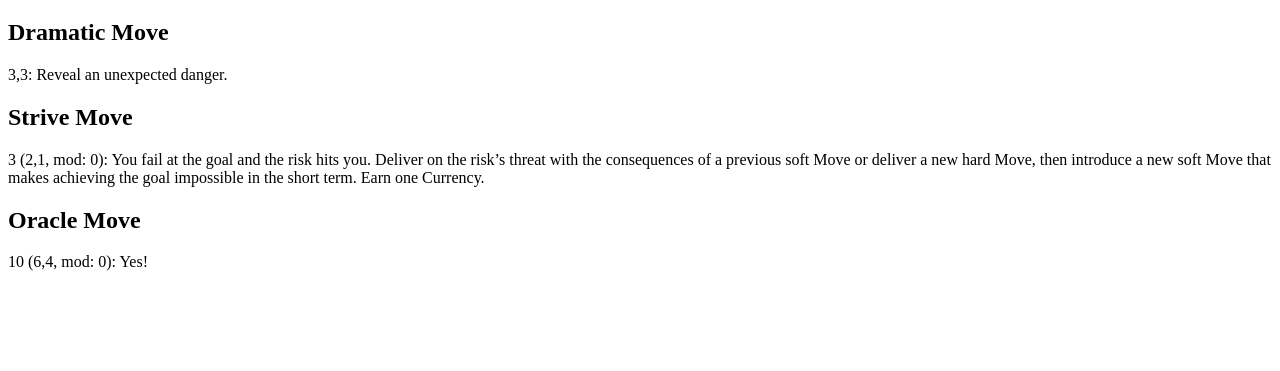
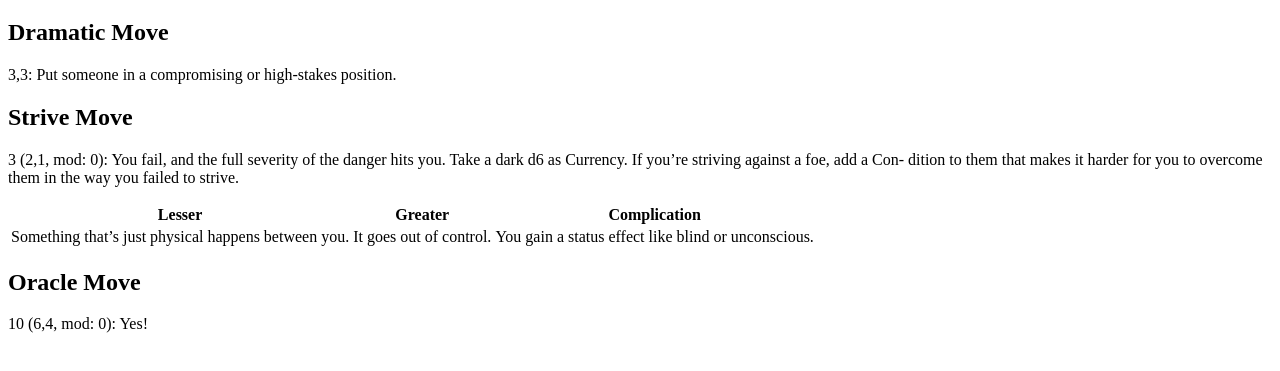
Before and after one commit to soypunk/solo-rpg-tools, a website: page src/calypso.html in a window 1280 px wide. Shown: the part 61-432 px from the top of the page. Drawn offline with Linux system fonts and the light colour scheme.

Commit message:
c2 changes.

```diff
--- a/src/calypso.html
+++ b/src/calypso.html
@@ -14,6 +14,19 @@
 <h2>Strive Move</h2>
 <p id="striveMove"></p>
 
+<table id="harmIdeas" style="display:none">
+	<tr>
+		<th>Lesser</th>
+		<th>Greater</th>
+		<th>Complication</th>
+	</tr>
+	<tr>
+		<td id="harmLesser"></td>
+		<td id="harmGreater"></td>
+		<td id="harmComplication"></td>
+	</tr>
+</table>
+
 <h2>Oracle Move</h2>
 <p id="oracleMove"></p>
 
@@ -24,6 +37,11 @@ const $eM = document.getElementById("errorMessage")
 const $dM = document.getElementById("dramaticMove")
 const $sM = document.getElementById("striveMove")
 const $oM = document.getElementById("oracleMove")
+
+const $hI = document.getElementById("harmIdeas")
+const $hIL = document.getElementById("harmLesser")
+const $hIG = document.getElementById("harmGreater")
+const $hIC = document.getElementById("harmComplication")
 
 import('./calypso.js')
   .then((module) => {
@@ -38,6 +56,17 @@ import('./calypso.js')
 
     $sM.textContent = `${c_sM.dice.total} (${c_sM.dice.rolls[0]},${c_sM.dice.rolls[1]}, mod: ${c_sM.modifier}): ${c_sM.result}`
 
+    if (c_sM.dice.total < 10) {
+    	let c_hIL = C.lesser_danger()
+    	let c_hIG = C.greater_danger()
+    	let c_hIC = C.complication()
+
+    	$hI.setAttribute("style","display:table;")
+    	$hIL.textContent = `${c_hIL.result}`
+    	$hIG.textContent = `${c_hIG.result}`
+    	$hIC.textContent = `${c_hIC.result}`
+    }
+
     $oM.textContent = `${c_oM.dice.total} (${c_oM.dice.rolls[0]},${c_oM.dice.rolls[1]}, mod: ${c_oM.modifier}): ${c_oM.result}`
   })
   .catch(err => {
--- a/src/calypso.js
+++ b/src/calypso.js
@@ -50,14 +50,32 @@ export default class Calypso {
 			"Offer a hard bargain or an ugly choice."
 		]
 
+		let c2_table1 = [
+			"Declare a new danger or inflict harm as promised.",
+			"Use the protagonist’s (or someone else’s) character aspects against them.",
+			"Put someone in a compromising or high-stakes position.",
+			"Bring in someone interesting with an agenda.",
+			"Reveal an unwelcome truth.",
+			"Offer a hard bargain or an ugly choice."
+		]
+
+		let c2_table2 = [
+			"Turn the protagonist’s action back on them.",
+			"Show a drawback to or new facet of the protagonist’s gear or abilities.",
+			"Expose a weakness or a past mistake’s consequences.",
+			"Take something or someone away.",
+			"Show signs of something bad happening off-screen.",
+			"Tempt or provoke a reaction."
+		]
+
 		let table_roll = utils.rollDice(2, 6)
 
 		let choosen_table = null
 
 		if (table_roll.diceRolls[0] >= 3) {
-			choosen_table = table1
+			choosen_table = c2_table1
 		} else {
-			choosen_table = table2
+			choosen_table = c2_table2
 		}
 
 		let result = choosen_table[(table_roll.diceRolls[1]-1)]
@@ -72,18 +90,18 @@ export default class Calypso {
 	}
 
 	strive(modifier=0) {
-		if (modifier > 4) { modifier = 4 } // page 6 "building a modifier"
+		if (modifier > 4) { modifier = 4 } // page 6 "modifiers"
 		let roll = utils.rollDice(2, 6)
 		let total = roll.total + modifier
 		let result = ""
 
 		if (total >= 10) {
 			let currency = utils.rollDice(1, 3)
-			result = "You succeed at the goal and avoid the risk. Choose one that fits: gain 1d6/2 Currency, gain a +2 bonus on the next Strive roll, or lose, change, or gain a Condition."
+			result = "You succeed at the goal and avoid the danger entirely. Choose a bonus: you gain a light d6 as Currency or someone loses (or changes) a Condition in a fictionally appropriate way."
 		} else if (total >=7 && total <=9) {
-			result = "You succeed at the goal or avoid the risk, your choice. If you choose success, deliver the risk by following up on a previous soft Move with the consequences or playing a new hard Move. Otherwise, introduce a new soft Move that makes achieving the goal harder."
+			result = "You succeed, but suffer a lesser danger. You may opt to fail instead, or to increase the lesser danger to a greater one, in exchange for choosing a bonus."
 		} else {
-			result = "You fail at the goal and the risk hits you. Deliver on the risk’s threat with the consequences of a previous soft Move or deliver a new hard Move, then introduce a new soft Move that makes achieving the goal impossible in the short term. Earn one Currency."
+			result = "You fail, and the full severity of the danger hits you. Take a dark d6 as Currency. If you’re striving against a foe, add a Con‐ dition to them that makes it harder for you to overcome them in the way you failed to strive."
 		}
 
 		return {
@@ -96,8 +114,31 @@ export default class Calypso {
 		}
 	}
 
+	lesser_danger() {
+		let table = [
+			"It malfunctions.",
+			"Control slips a little.",
+			"Something that’s just physical happens between you.",
+			"Someone reveals something you wish they hadn’t.",
+			"One of your worst qualities hin‐ ders you.",
+			"They harm you a little."
+		]
+		return utils.table_random_lookup(table)
+	}
+
+	greater_danger() {
+		let table = [
+			"It’s completely broken.",
+			"It goes out of control.",
+			"It’s emotional too.",
+			"You reveal something you wish you hadn’t.",
+			"It causes a disaster.",
+			"They harm you badly."
+		]
+		return utils.table_random_lookup(table)
+	}
+
 	oracle(modifier=0) {
-
 		let roll = utils.rollDice(2, 6)
 		let total = roll.total + modifier
 		let result = ""
@@ -122,7 +163,7 @@ export default class Calypso {
 
 		if (roll.diceRolls[0] == roll.diceRolls[1]) {
 			let dramatic_move = this.dramatic_move()
-			result = `${result} Scene Interrupt: ${dramatic_move.result}`
+			result = `${result} Flawed Assumption: ${dramatic_move.result}`
 		}
 
 		return {
@@ -135,4 +176,71 @@ export default class Calypso {
 		}
 	}
 
+	complication() {
+		let roll = utils.rollDice(2, 6)
+		let index1 = (roll.diceRolls[0]-1)
+		let index2 = (roll.diceRolls[1]-1)
+
+		let table = [
+			[
+				"You suffer harm.",
+				"You attract unwanted attention.",
+				"You take a physical condition.",
+				"A trauma from your past hinders you.",
+				"A part of you you cherish will be tarnished or lost.",
+				"A path is closed or barred."
+			],
+			[
+				"You are slowed down.",
+				"You are put in a bad position.",
+				"You suffer an emotion.",
+				"Something you did in the past comes back to bite you.",
+				"Something you did yesterday comes back to bite you.",
+				"A short term goal is no longer achievable."
+			],
+			[
+				"Someone learns something you’d rather they didn’t.",
+				"Something goes out of control.",
+				"You are made emotionally vulnerable.",
+				"One of your long-term goals is set back significantly.",
+				"One of your weakness will be revealed.",
+				"Something breaks."
+			],
+			[
+				"One of your worst qualities hinders you.",
+				"Something malfunctions and is no longer usable.",
+				"You are made physically vulnerable.",
+				"One of your cherished dreams or illusions is shattered.",
+				"One of your secrets will be revealed.",
+				"You lose control."
+			],
+			[
+				"One of your best qualities is used against you.",
+				"Someone taunts you or reveals your failings.",
+				"You discover something you’d rather not.",
+				"Someone you don’t want to will suffer harm.",
+				"The environment changes for the worse.",
+				"You gain a status effect like blind or unconscious."
+			],
+			[
+				"You are caught in the act.",
+				"You look foolish.",
+				"Someone’s feelings toward you are revealed.",
+				"Someone’s regard for you changes.",
+				"You are forced to compromise your morals or ethics.",
+				"Roll a random event."
+			]
+		]
+
+		let result = table[index1][index2]
+
+		return {
+			"dice": {
+				"rolls": roll.diceRolls,
+				"total": roll.total
+			},
+			"result": result
+		}
+	}
+
 }
```
Also changed, not shown: src/superluminary.js (+11 -11 lines), lib/esm/solo-rpg-tools.min.js, lib/umd/solo-rpg-tools.min.js.
